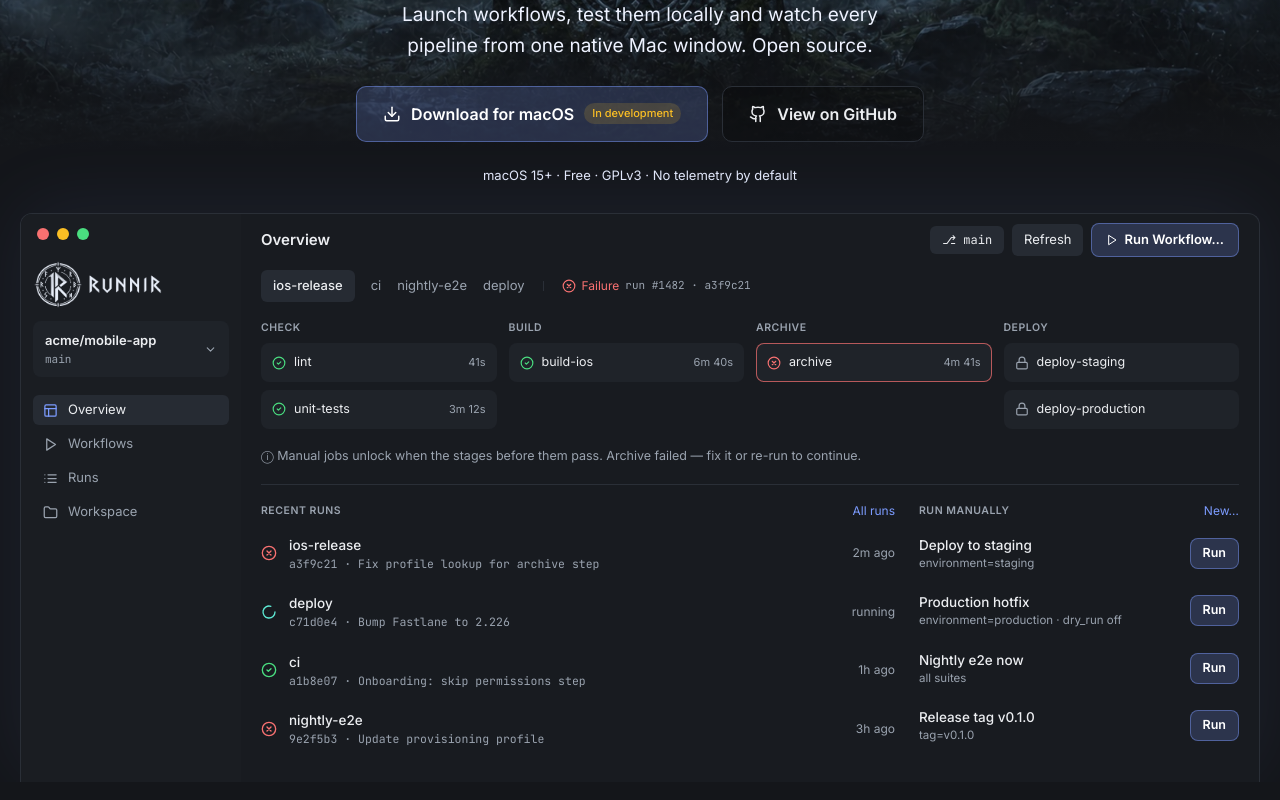
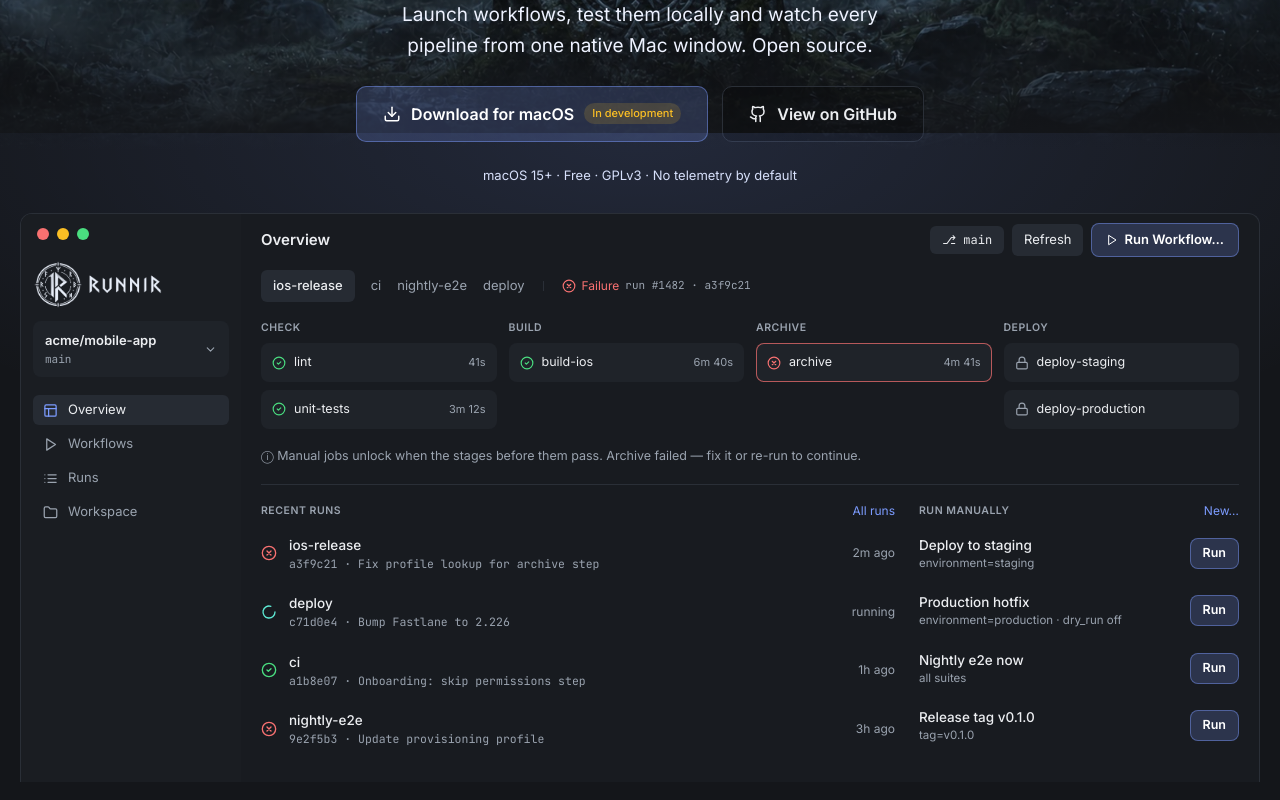
Before and after one commit to dilbarov/runnir-landing, a Next.js app: page / in a window 1280 px wide. Shown: the part 640-1440 px from the top of the page. Built offline with nearby package versions, Linux system fonts and the light colour scheme; no server answers.

Commit message:
Keep app window glow inside the hero section

```diff
--- a/components/AppWindow.tsx
+++ b/components/AppWindow.tsx
@@ -11,10 +11,16 @@
 
 export function AppWindow() {
   return (
+    <div className="relative mx-auto w-full max-w-[1240px]">
+      {/* Glow fades out before the window's bottom edge, so the section boundary never cuts it */}
+      <div
+        aria-hidden="true"
+        className="pointer-events-none absolute -inset-x-24 -top-20 bottom-0 bg-[radial-gradient(ellipse_60%_55%_at_50%_0%,rgba(124,156,255,0.14),transparent_100%)]"
+      />
       <div
         role="img"
         aria-label="Runnir app window showing the Overview of acme/mobile-app: pipeline stages, recent runs and manual runs"
-      className="mx-auto w-full max-w-[1240px] overflow-hidden text-left rounded-t-xl border border-b-0 border-line bg-[#181b20] shadow-[0_-8px_80px_rgba(124,156,255,0.08)]"
+        className="relative overflow-hidden rounded-t-xl border border-b-0 border-line bg-[#181b20] text-left"
       >
         <div className="flex">
           <aside className="hidden w-[220px] shrink-0 flex-col gap-1 bg-bg-alt px-3 py-3.5 md:flex">
@@ -102,5 +108,6 @@
           </div>
         </div>
       </div>
+    </div>
   );
 }
```
Lines whose indentation alone changed are shown as unchanged.
